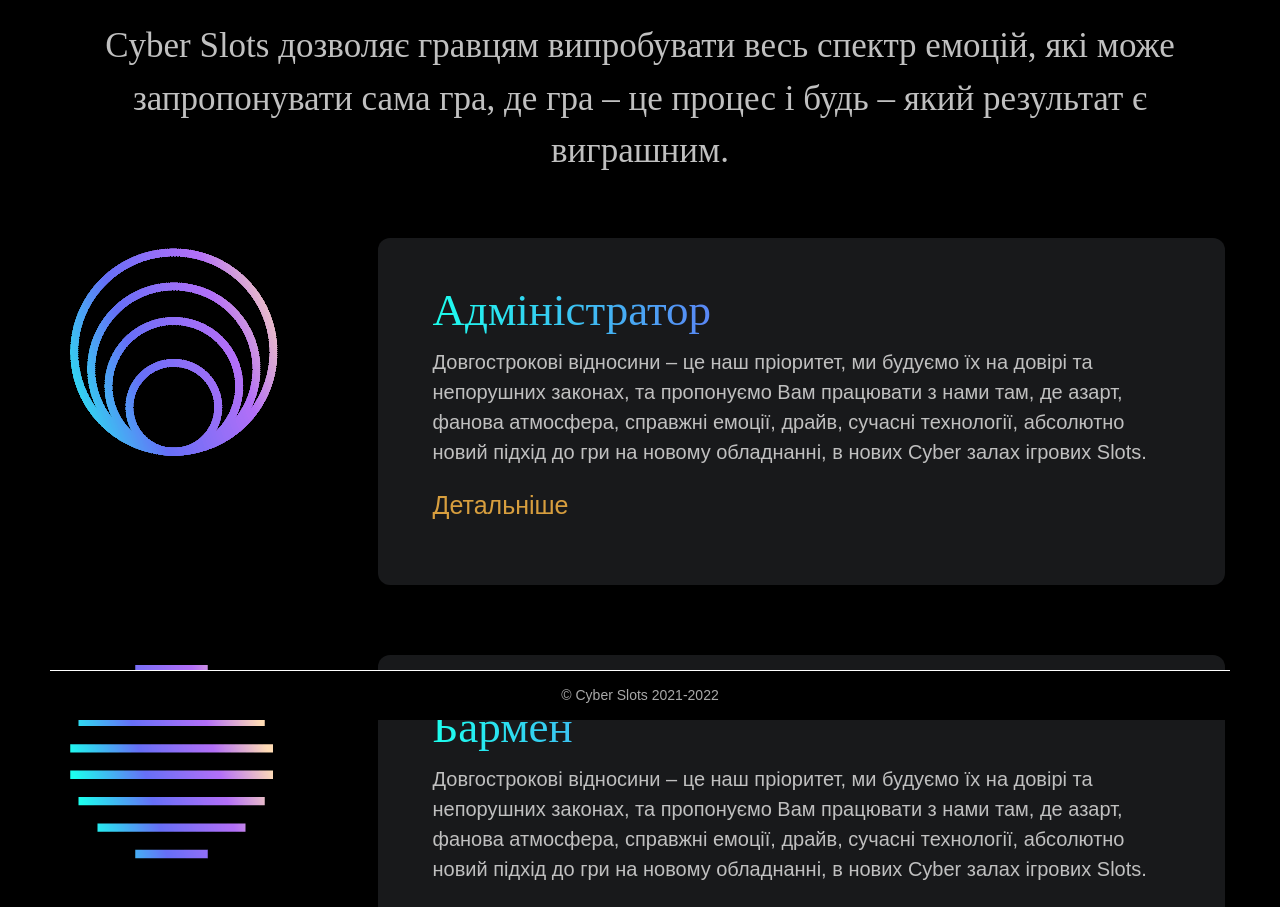
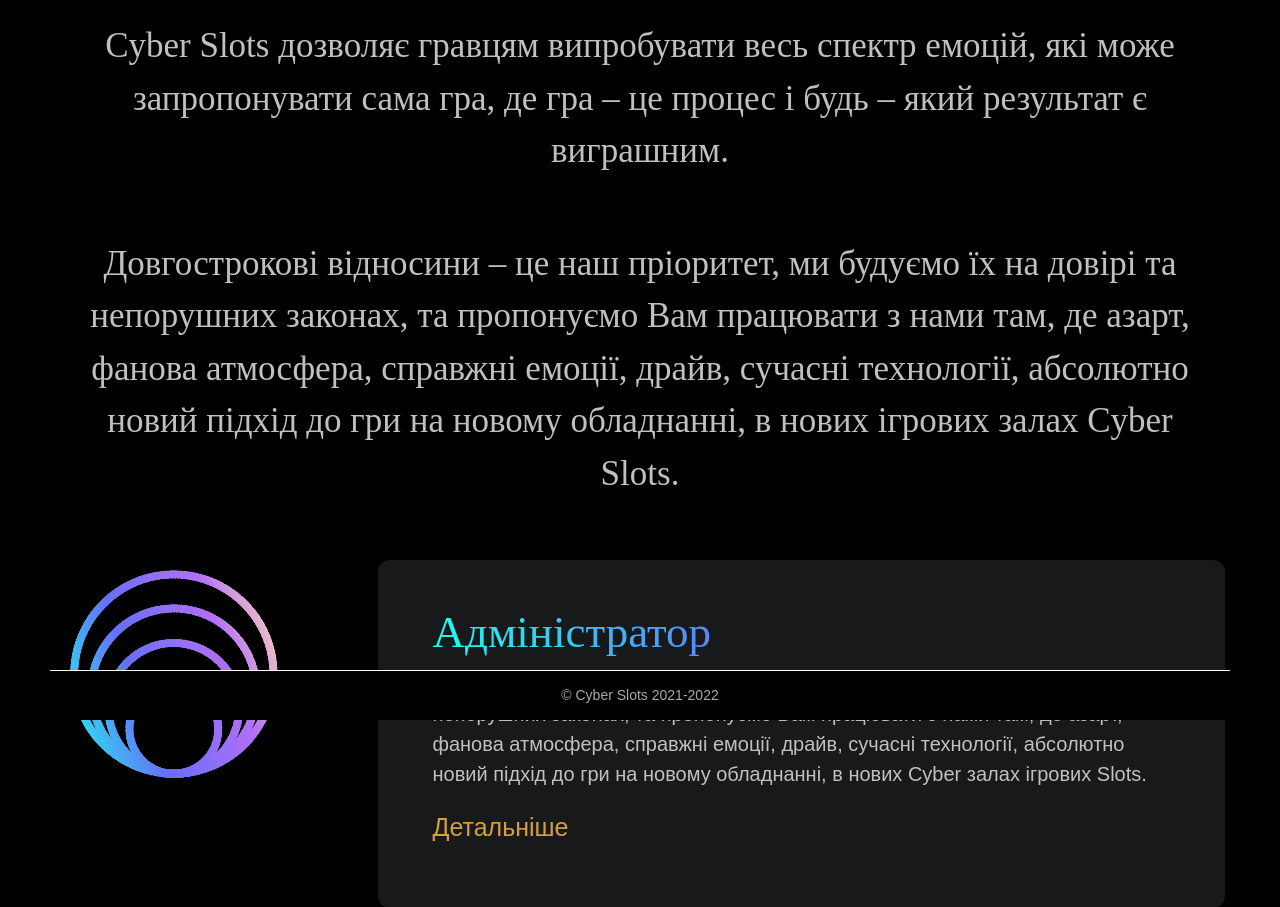
Before and after one commit to pudka/casino, a Flask app: page /vacancy in a window 1280 px wide. Shown: the part 80-987 px from the top of the page. Run offline with Flask 2, Linux system fonts and the light colour scheme; some libraries are stand-ins or nearby versions; some web fonts are replaced.

Commit message:
Update vacancy styles.

```diff
--- a/casino_app/templates/vacancy.html
+++ b/casino_app/templates/vacancy.html
@@ -6,9 +6,13 @@
 
 {% block content %}
 <div class="container">
-    <p class="vacancy_text_title">Cyber Slots дозволяє гравцям випробувати весь спектр емоцій, які може запропонувати
-        сама гра, де гра – це
-        процес і будь – який результат є виграшним.</p>
+    <p class="vacancy_text_title">{{ _('Cyber Slots дозволяє гравцям випробувати весь спектр емоцій, які може запропонувати
+        сама гра, де гра – це процес і будь – який результат є виграшним.') }}</p>
+    <b></b>
+    <p class="vacancy_text_title">{{ _('Довгострокові відносини – це наш пріоритет, ми будуємо їх на довірі та непорушних законах, та
+                пропонуємо Вам працювати з нами  там, де азарт, фанова атмосфера, справжні емоції, драйв, сучасні
+                технології, абсолютно новий підхід до гри на новому обладнанні, в нових ігрових залах Cyber Slots.')
+            }}</p>
     <div class="row">
         <div class="col-md-3 block_font_image">
             <img class="font_image" src="{{ url_for('static', filename='images/pattern1.png') }}" alt="CYBER SLOTS">
@@ -37,10 +41,13 @@
                     <li>{{ _('пропонуємо оплачуване  навчання успішним кандидатам  та  перспективу подальшого  розвитку;') }}</li>
                     <li>{{ _('маємо власну корпоративну культуру та готові  постійно навчати та мотивувати свою команду.') }}</li>
                 </ul>
-                <p class="text_vacancy_future">{{ _('ЗРОБИ СТАВКУ НА  СВОЕ МАЙБУТНЕ РАЗОМ з Cyber Slots!') }}</p>
+                <p class="text_vacancy_future">{{ _('ЗРОБИ СТАВКУ НА СВОЄ МАЙБУТНЄ РАЗОМ з ') }}
+                    <span class="vacancy_cyber_slot_text"> Cyber Slots!</span>
+                </p>
                 <p class="order-font">
-                    <a class="order-font"
-                       target="_blank" href="https://docs.google.com/document/d/1AdJy_nSQFp57E1nBUyEQepF9zq2NbFc4C0xxCmWlegE/edit?usp=sharing">{{ _('Заповнити заявку') }}</a>
+                    <a class="order-font" target="_blank" href="https://docs.google.com/document/d/1AdJy_nSQFp57E1nBUyEQepF9zq2NbFc4C0xxCmWlegE/edit?usp=sharing">
+                        {{ _('Заповнити анкету') }}
+                    </a>
                 </p>
             </div>
             <p class="vacancy-details-block">{{ _('Закрити')}}</p>
@@ -75,9 +82,13 @@
                     <li>{{ _('пропонуємо оплачуване  навчання успішним кандидатам  та  перспективу подальшого  розвитку;') }}</li>
                     <li>{{ _('маємо власну корпоративну культуру та готові  постійно навчати та мотивувати свою команду.') }}</li>
                 </ul>
-                <p class="text_vacancy_future">{{ _('ЗРОБИ СТАВКУ НА  СВОЕ МАЙБУТНЕ РАЗОМ з Cyber Slots!') }}</p>
+                <p class="text_vacancy_future">{{ _('ЗРОБИ СТАВКУ НА СВОЄ МАЙБУТНЄ РАЗОМ з ') }}
+                    <span class="vacancy_cyber_slot_text"> Cyber Slots!</span>
+                </p>
                 <p class="order-font">
-                    <a class="order-font" target="_blank" href="https://docs.google.com/document/d/1AdJy_nSQFp57E1nBUyEQepF9zq2NbFc4C0xxCmWlegE/edit?usp=sharing">{{ _('Заповнити заявку') }}</a>
+                    <a class="order-font" target="_blank" href="https://docs.google.com/document/d/1AdJy_nSQFp57E1nBUyEQepF9zq2NbFc4C0xxCmWlegE/edit?usp=sharing">
+                        {{ _('Заповнити анкету') }}
+                    </a>
                 </p>
             </div>
         </div>
@@ -110,9 +121,13 @@
                         подальшого  розвитку;') }}</li>
                     <li>{{ _('маємо власну корпоративну культуру та готові  постійно навчати та мотивувати свою команду.') }}</li>
                 </ul>
-                <p class="text_vacancy_future">{{ _('ЗРОБИ СТАВКУ НА  СВОЕ МАЙБУТНЕ РАЗОМ з Cyber Slots!') }}</p>
+                <p class="text_vacancy_future">{{ _('ЗРОБИ СТАВКУ НА СВОЄ МАЙБУТНЄ РАЗОМ з ') }}
+                    <span class="vacancy_cyber_slot_text"> Cyber Slots!</span>
+                </p>
                 <p class="order-font">
-                    <a class="order-font" target="_blank" href="https://docs.google.com/document/d/1AdJy_nSQFp57E1nBUyEQepF9zq2NbFc4C0xxCmWlegE/edit?usp=sharing">{{ _('Заповнити заявку') }}</a>
+                    <a class="order-font" target="_blank" href="https://docs.google.com/document/d/1AdJy_nSQFp57E1nBUyEQepF9zq2NbFc4C0xxCmWlegE/edit?usp=sharing">
+                        {{ _('Заповнити анкету') }}
+                    </a>
                 </p>
             </div>
         </div>
@@ -146,9 +161,13 @@
                     <li>{{ _('пропонуємо оплачуване  навчання успішним кандидатам  та  перспективу подальшого  розвитку;') }}</li>
                     <li>{{ _('маємо власну корпоративну культуру та готові  постійно навчати та мотивувати свою команду.') }}</li>
                 </ul>
-                <p class="text_vacancy_future">{{ _('ЗРОБИ СТАВКУ НА  СВОЕ МАЙБУТНЕ РАЗОМ з Cyber Slots!') }}</p>
+                <p class="text_vacancy_future">{{ _('ЗРОБИ СТАВКУ НА СВОЄ МАЙБУТНЄ РАЗОМ з ') }}
+                    <span class="vacancy_cyber_slot_text"> Cyber Slots!</span>
+                </p>
                 <p class="order-font">
-                    <a class="order-font" target="_blank" href="https://docs.google.com/document/d/1AdJy_nSQFp57E1nBUyEQepF9zq2NbFc4C0xxCmWlegE/edit?usp=sharing">{{ _('Заповнити заявку') }}</a>
+                    <a class="order-font" target="_blank" href="https://docs.google.com/document/d/1AdJy_nSQFp57E1nBUyEQepF9zq2NbFc4C0xxCmWlegE/edit?usp=sharing">
+                        {{ _('Заповнити анкету') }}
+                    </a>
                 </p>
             </div>
         </div>
@@ -182,9 +201,13 @@
                     <li>{{ _('пропонуємо оплачуване  навчання успішним кандидатам  та  перспективу подальшого  розвитку;') }}</li>
                     <li>{{ _('маємо власну корпоративну культуру та готові  постійно навчати та мотивувати свою команду.') }}</li>
                 </ul>
-                <p class="text_vacancy_future">{{ _('ЗРОБИ СТАВКУ НА  СВОЕ МАЙБУТНЕ РАЗОМ з Cyber Slots!') }}</p>
+                <p class="text_vacancy_future">{{ _('ЗРОБИ СТАВКУ НА СВОЄ МАЙБУТНЄ РАЗОМ з ') }}
+                    <span class="vacancy_cyber_slot_text"> Cyber Slots!</span>
+                </p>
                 <p class="order-font">
-                    <a class="order-font" target="_blank" href="https://docs.google.com/document/d/1AdJy_nSQFp57E1nBUyEQepF9zq2NbFc4C0xxCmWlegE/edit?usp=sharing">{{ _('Заповнити заявку') }}</a>
+                    <a class="order-font" target="_blank" href="https://docs.google.com/document/d/1AdJy_nSQFp57E1nBUyEQepF9zq2NbFc4C0xxCmWlegE/edit?usp=sharing">
+                        {{ _('Заповнити анкету') }}
+                    </a>
                 </p>
             </div>
         </div>
```
Also changed, not shown: casino_app/static/vacancy.css (+36 -9 lines).
